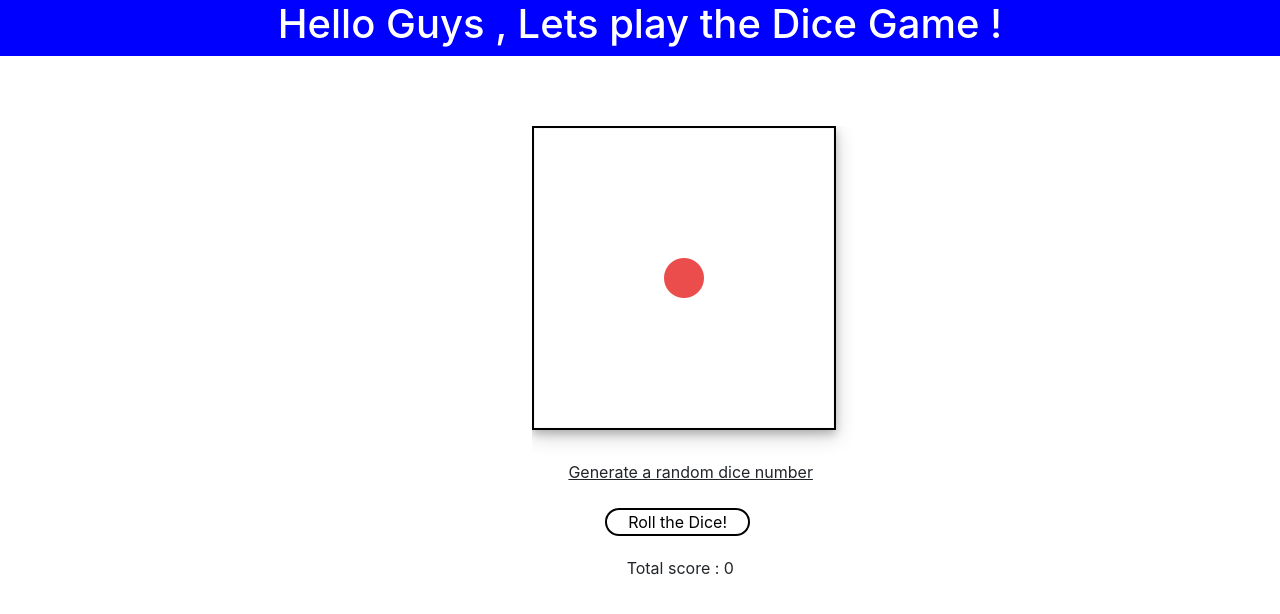
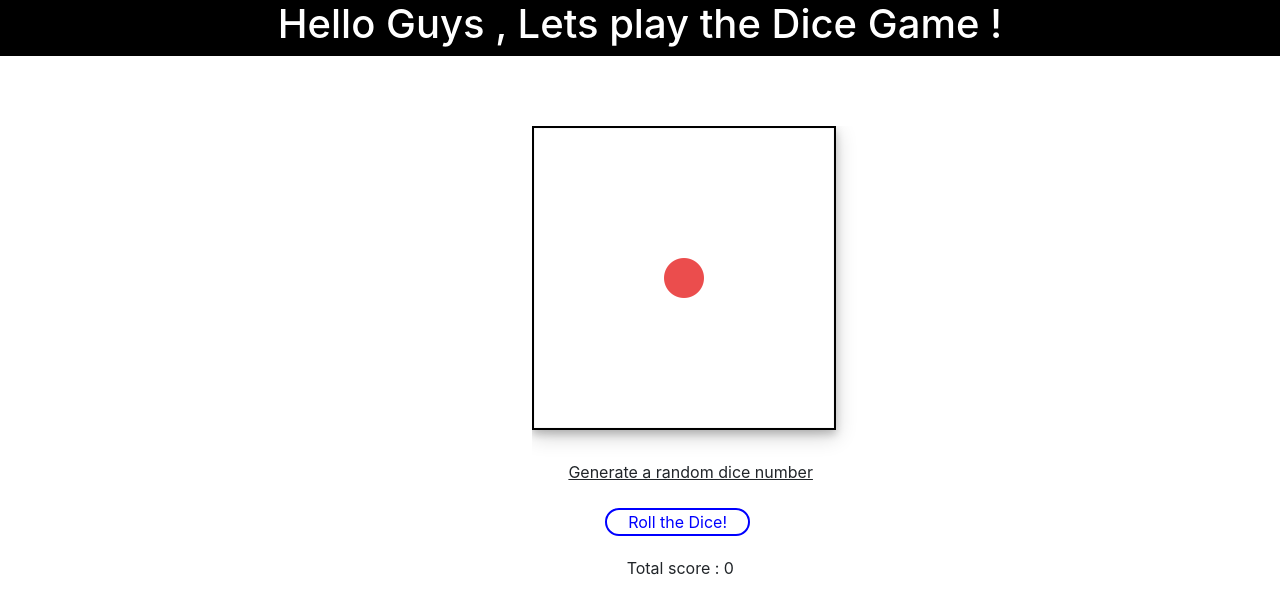
Before and after one commit to parthpanchal123/DiceGame, a plain HTML site: page index.html in a window 1280 px wide. In both pictures the pointer is over the button "Roll the Dice!". Drawn offline with nearby package versions, Linux system fonts and the light colour scheme.

Commit message:
Update style.css

```diff
--- a/style.css
+++ b/style.css
@@ -9,7 +9,7 @@
 
 
 .heading {
-    background-color: blue ;
+    background-color: black ;
     text-align: center ;
     color: white;
     margin-bottom: 50px ;
@@ -54,7 +54,7 @@
     margin-left: 10% ;
     width: 20% ;
     text-align: center;
-    background-color: black;
+    background-color: blue;
     color: white;
     height: 10%;
     border-radius: 20px;
@@ -64,9 +64,9 @@
 }
 #btn_gen:hover {
     background-color: white;
-    color: black ;
+    color: blue ;
     transition: border 0.2s ;
-    border: 2px solid black ;
+    border: 2px solid blue ;
 
 }
 
```
